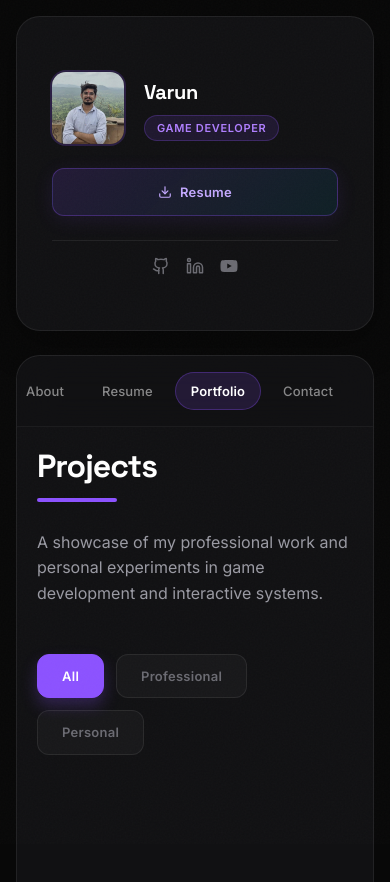
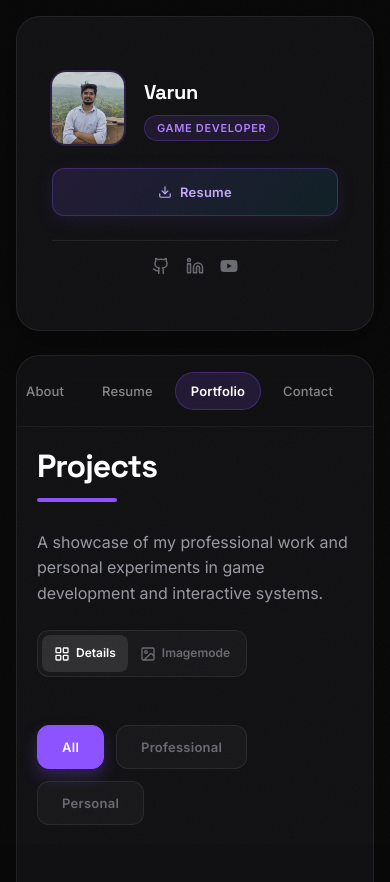
Before and after one commit to codebygarv/varun-portfolio, a React (Vite) app: page /portfolio in a window 390 px wide. Shown: the top 882 px of the page. Built offline with nearby package versions, Linux system fonts and the light colour scheme.

Commit message:
refactor: enhance project layout with responsive hero, custom view modes, updated content, and improved styling.

```diff
--- a/src/components/MediaModal.tsx
+++ b/src/components/MediaModal.tsx
@@ -1,6 +1,6 @@
 import React, { useState, useEffect } from 'react';
 import { motion, AnimatePresence } from 'framer-motion';
-import { X, ChevronLeft, ChevronRight, Maximize2, Loader2 } from 'lucide-react';
+import { X, ChevronLeft, ChevronRight, Loader2 } from 'lucide-react';
 
 interface MediaModalProps {
   isOpen: boolean;
@@ -96,7 +96,8 @@ const MediaModal: React.FC<MediaModalProps> = ({ isOpen, onClose, media, title,
           }}
           onClick={onClose}
         >
-          {/* Header Bar - More like a cinematic floating bar */}
+          <div>
+            {/* Header Bar - More like a cinematic floating bar */}
           <motion.div
             initial={{ y: -20, opacity: 0 }}
             animate={{ y: 0, opacity: 1 }}
@@ -318,6 +319,7 @@ const MediaModal: React.FC<MediaModalProps> = ({ isOpen, onClose, media, title,
                 </div>
             )}
           </motion.div>
+          </div>
 
 
         </motion.div>
--- a/src/constants/content.ts
+++ b/src/constants/content.ts
@@ -140,6 +140,15 @@ export const portfolioContent = {
             "Developed UI using UMG (Unreal Motion Graphics) for HUD, menus, and in-world UI.",
             "Implemented 3D Widgets / World Space UI for VR interaction.",
             "Optimized UI performance for VR rendering constraints."
+          ]
+        },
+        {
+          category: "Gameplay Framework & Systems",
+          points:[
+	        "Game Modes & Game States for session control",
+		      "Blueprint scripting + C++ integration for rapid iteration and performance",
+	        "Collision channels and physics simulation for combat and interaction ",
+          "Built reusable gameplay modules for scalability and maintainability. "
           ]
         },
         {
@@ -363,10 +372,15 @@ export const portfolioContent = {
       media: {
         type: 'images',
         urls: [
-          "https://i.ibb.co/HL20hPqH/Render-4-1.png",
-          "https://i.ibb.co/60qYvVb/Render-3-1.png",
-          "https://i.ibb.co/9H2Vf5W/Render-2-1.png",
-          "https://i.ibb.co/n8gXxD75/Living-Thumbnail-1.png"
+          "https://i.ibb.co/qMJsmm9y/Render-1.png",
+          "https://i.ibb.co/Dfz7dwz3/Render-2.png",
+          "https://i.ibb.co/LXp8KRhf/Render-3-png.png",
+          "https://i.ibb.co/nMy0n75F/Render-4.png",
+          "https://i.ibb.co/C33Bx2FP/Render-5-1.png",
+          "https://i.ibb.co/Cp7T1mLZ/Render-6.png",
+          "https://i.ibb.co/KjR8tvfK/Render-7-1.png",
+          "https://i.ibb.co/Y4FbMrVv/Render-9.png",
+          "https://i.ibb.co/W410zRjL/Render-10.png"
         ]
       }
     }
--- a/src/index.css
+++ b/src/index.css
@@ -462,6 +462,22 @@ h6 {
   padding-bottom: 60px;
 }
 
+.portfolio-grid-image {
+  display: grid;
+  grid-template-columns: repeat(auto-fill, minmax(300px, 1fr));
+  gap: 20px;
+  padding-bottom: 60px;
+}
+
+.image-mode-card img {
+  transform: scale(1);
+}
+
+.image-mode-card:hover img {
+  transform: scale(1.05);
+}
+
+
 .project-details-grid {
   display: grid;
   grid-template-columns: 1fr 350px;
@@ -507,34 +523,47 @@ h6 {
 }
 
 @media (max-width: 768px) {
-  .portfolio-grid {
+  .portfolio-grid, .portfolio-grid-image {
     grid-template-columns: 1fr;
+    gap: 20px;
   }
 
   .project-hero {
-    height: auto;
-    min-height: 500px;
+    height: 400px;
     border-radius: 20px;
   }
 
   .project-hero-content {
-    position: relative;
-    bottom: 0;
-    left: 0;
-    right: 0;
-    padding: 30px 20px;
-    margin-top: -100px;
-    background: linear-gradient(to top, var(--bg) 60%, transparent);
+    position: absolute;
+    bottom: 20px;
+    left: 20px;
+    right: 20px;
+    padding: 0;
+    margin-top: 0;
+    background: transparent;
   }
 
   .hero-title-responsive {
-    font-size: 2.5rem !important;
+    font-size: 2rem !important;
   }
 
   .section-header-responsive {
-    font-size: 2.5rem !important;
+    font-size: 2.2rem !important;
+  }
+
+  .project-details-grid {
+    gap: 24px;
+  }
+
+  .project-main-content section h2 {
+    font-size: 1.4rem !important;
+  }
+
+  .project-sidebar h3 {
+    font-size: 1.2rem !important;
   }
 }
+
 
 @media (max-width: 480px) {
   .project-hero {
--- a/src/pages/Portfolio.tsx
+++ b/src/pages/Portfolio.tsx
@@ -3,9 +3,9 @@ import { motion, AnimatePresence } from 'framer-motion';
 import { useNavigate } from 'react-router-dom';
 import gsap from 'gsap';
 import { ScrollTrigger } from 'gsap/ScrollTrigger';
-import { ChevronRight, ArrowUpRight, Play, Image as ImageIcon } from 'lucide-react';
+import { ChevronRight, ArrowUpRight, Image as ImageIcon, LayoutGrid } from 'lucide-react';
+
 import { portfolioContent, type Project } from '../constants/content';
-import MediaModal from '../components/MediaModal';
 
 gsap.registerPlugin(ScrollTrigger);
 
@@ -158,26 +158,34 @@ const ProjectCard = ({ project, index }: ProjectCardProps) => {
 
 const Portfolio = () => {
   const [activeFilter, setActiveFilter] = useState('All');
+  const [viewMode, setViewMode] = useState<'grid' | 'image'>('grid');
+  const navigate = useNavigate();
+
 
   const filtered = (activeFilter === 'All'
     ? portfolioContent.projects
     : portfolioContent.projects.filter(p => p.type === activeFilter)) as Project[];
 
-  const [selectedMediaProject, setSelectedMediaProject] = useState<Project | null>(null);
-
   useEffect(() => {
     ScrollTrigger.refresh();
     window.scrollTo(0, 0);
-  }, [activeFilter]);
+  }, [activeFilter, viewMode]);
 
   return (
     <div>
       {/* Header */}
+      <div style={{
+        display: 'flex',
+        justifyContent: 'space-between',
+        alignItems: 'flex-end',
+        flexWrap: 'wrap',
+        gap: '24px',
+        marginBottom: '48px'
+      }}>
         <motion.div
           initial={{ opacity: 0, y: -20 }}
           animate={{ opacity: 1, y: 0 }}
           transition={{ duration: 0.6 }}
-        style={{ marginBottom: '48px' }}
         >
           <h1 className="section-header section-header-responsive" style={{ fontFamily: 'Space Grotesk, sans-serif' }}>Projects</h1>
           <span className="section-divider" style={{ width: '80px', height: '4px', background: 'var(--accent)' }} />
@@ -185,6 +193,62 @@ const Portfolio = () => {
             A showcase of my professional work and personal experiments in game development and interactive systems.
           </p>
         </motion.div>
+
+        {/* View Mode Toggle */}
+        <motion.div
+          initial={{ opacity: 0, scale: 0.9 }}
+          animate={{ opacity: 1, scale: 1 }}
+          style={{
+            display: 'flex',
+            background: 'rgba(255,255,255,0.03)',
+            padding: '4px',
+            borderRadius: '12px',
+            border: '1px solid rgba(255,255,255,0.08)'
+          }}
+        >
+          <button
+            onClick={() => setViewMode('grid')}
+            style={{
+              padding: '8px 12px',
+              borderRadius: '8px',
+              background: viewMode === 'grid' ? 'rgba(255,255,255,0.1)' : 'transparent',
+              border: 'none',
+              color: viewMode === 'grid' ? '#fff' : 'var(--text-muted)',
+              cursor: 'pointer',
+              display: 'flex',
+              alignItems: 'center',
+              gap: '6px',
+              fontSize: '12px',
+              fontWeight: 600,
+              transition: 'all 0.3s'
+            }}
+          >
+            <LayoutGrid size={16} />
+            Details
+          </button>
+
+          <button
+            onClick={() => setViewMode('image')}
+            style={{
+              padding: '8px 12px',
+              borderRadius: '8px',
+              background: viewMode === 'image' ? 'rgba(255,255,255,0.1)' : 'transparent',
+              border: 'none',
+              color: viewMode === 'image' ? '#fff' : 'var(--text-muted)',
+              cursor: 'pointer',
+              display: 'flex',
+              alignItems: 'center',
+              gap: '6px',
+              fontSize: '12px',
+              fontWeight: 600,
+              transition: 'all 0.3s'
+            }}
+          >
+            <ImageIcon size={16} />
+            Imagemode
+          </button>
+        </motion.div>
+      </div>
 
       {/* Filter tabs */}
       <motion.div
@@ -224,19 +288,68 @@ const Portfolio = () => {
       {/* Grid */}
       <AnimatePresence mode="wait">
         <motion.div
-          key={activeFilter}
+          key={`${activeFilter}-${viewMode}`}
           initial={{ opacity: 0, y: 20 }}
           animate={{ opacity: 1, y: 0 }}
           exit={{ opacity: 0, y: -20 }}
           transition={{ duration: 0.4 }}
-          className="portfolio-grid"
+          className={viewMode === 'image' ? 'portfolio-grid-image' : 'portfolio-grid'}
         >
           {filtered.map((project, i) => (
+            viewMode === 'image' ? (
+              <motion.div
+                key={project.id}
+                initial={{ opacity: 0, scale: 0.9 }}
+                animate={{ opacity: 1, scale: 1 }}
+                transition={{ delay: i * 0.05 }}
+                onClick={() => navigate(`/portfolio/${project.id}`)}
+
+                className="image-mode-card"
+                style={{
+                  position: 'relative',
+                  height: '400px',
+                  borderRadius: '24px',
+                  overflow: 'hidden',
+                  cursor: 'pointer',
+                  border: '1px solid var(--border)',
+                }}
+              >
+                <img
+                  src={project.image}
+                  alt={project.title}
+                  style={{ width: '100%', height: '100%', objectFit: 'cover', transition: 'transform 0.6s' }}
+                />
+                <div style={{
+                  position: 'absolute',
+                  inset: 0,
+                  background: 'linear-gradient(to top, rgba(0,0,0,0.8) 0%, transparent 60%)',
+                  display: 'flex',
+                  flexDirection: 'column',
+                  justifyContent: 'flex-end',
+                  padding: '24px',
+                  opacity: 1,
+                  transition: 'opacity 0.3s'
+                }}>
+                  <span style={{
+                    fontSize: '10px',
+                    fontWeight: 800,
+                    color: project.color,
+                    textTransform: 'uppercase',
+                    letterSpacing: '0.1em',
+                    marginBottom: '4px'
+                  }}>
+                    {project.type}
+                  </span>
+                  <h3 style={{ fontSize: '1.5rem', color: '#fff', fontWeight: 700 }}>{project.title}</h3>
+                </div>
+              </motion.div>
+            ) : (
               <ProjectCard
                 key={project.id}
                 project={project}
                 index={i}
               />
+            )
           ))}
         </motion.div>
       </AnimatePresence>
```
Also changed, not shown: src/pages/ProjectDetails.tsx (+27 -15 lines). Lines whose indentation alone changed are shown as unchanged.
